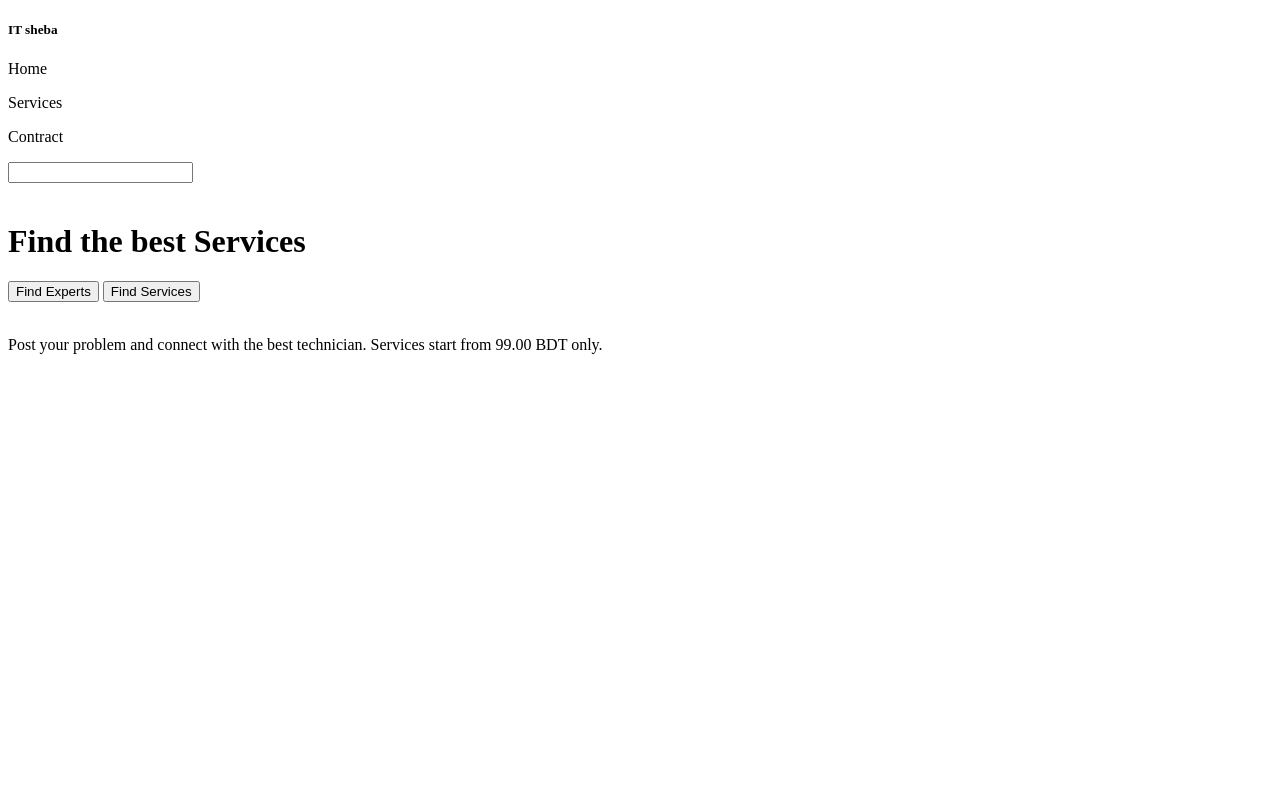
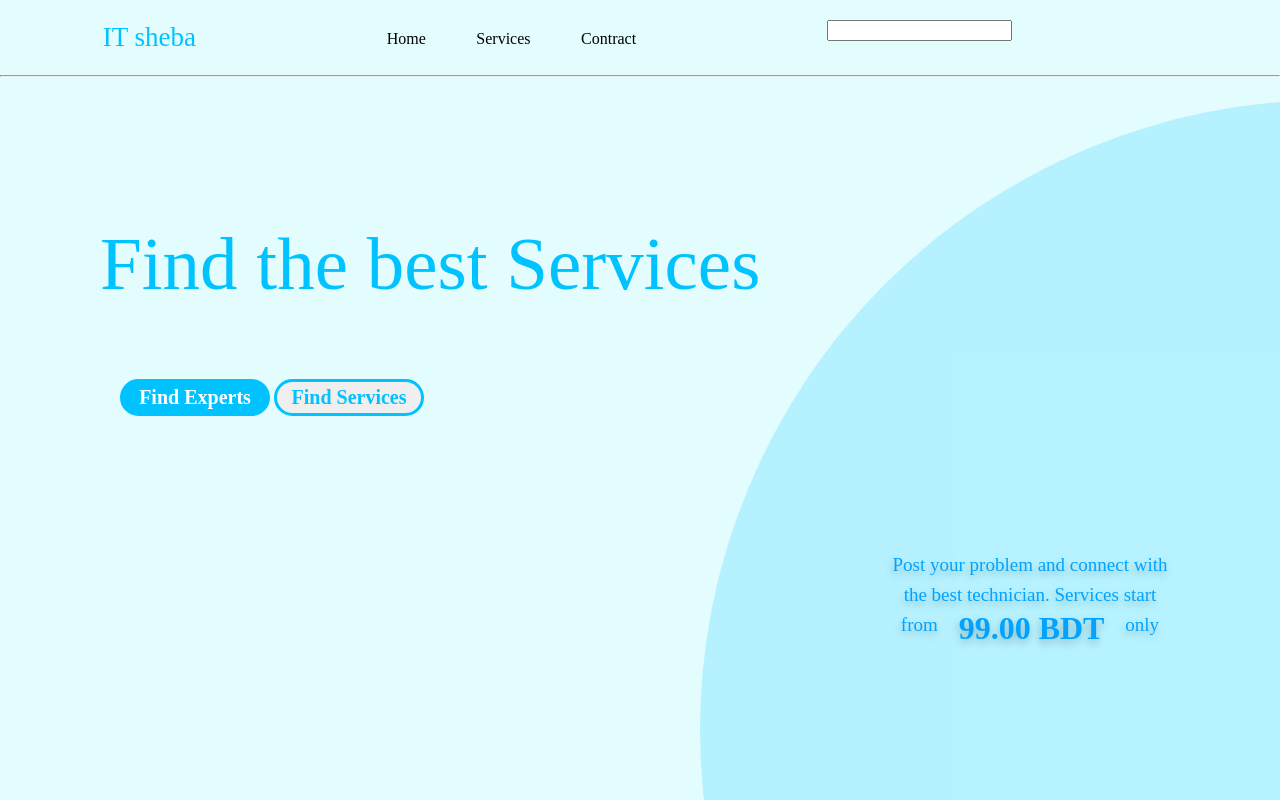
Before and after one commit to SamirulAlam/IT-Sheba, a plain HTML site: page index.html in a window 1280 px wide. Drawn offline with Linux system fonts and the light colour scheme.

Commit message:
almost done

```diff
--- a/index.html
+++ b/index.html
@@ -8,6 +8,7 @@
     <link rel="stylesheet" href="./style.css">
 </head>
 <body>
+    <div class="home__container">
         <div class="section__header">
             <div class="icon__container">
                 <h5>IT sheba</h5>
@@ -26,7 +27,9 @@
                 <img src="" alt="">
             </div>
         </div>
+        <hr>
         <div class="section__main">
+            <div class="main__left">
                 <div class="title__container">
                     <h1>Find the best Services</h1>
                 </div>
@@ -37,6 +40,7 @@
                     <button>
                         Find Services
                     </button>
+                </div>
             </div>
             <div class="section__ellipse">
                 <div class="image__container">
@@ -49,12 +53,17 @@
                     <img src="" alt="">
                 </div>
                 <div class="paragraph__container">
-                <p>Post your problem and connect with the best technician. Services start from 99.00 BDT only.</p>
+                    <p>Post your problem and connect with the best technician. Services start</p>
+                    <div class="paragraph__container--lastLine">
+                        <p>from </p><h1>99.00 BDT</h1> <p>only</p>
+                    </div>
+
                 </div>
                 <div class="social__container">
                     <img src="" alt="">
                 </div>
             </div>
         </div>
+    </div>
 </body>
 </html>
--- a/style.css
+++ b/style.css
@@ -0,0 +1,139 @@
+*{
+    margin: 0;
+}
+.home__container{
+    height:100vh;
+    background-color: #E3FDFF;
+}
+
+.section__header{
+    display: flex;
+    justify-content: space-around;
+    padding: 20px;
+}
+
+.section__header h5{
+    font-family: 'Montez';
+    font-style: normal;
+    font-weight: 400;
+    font-size: 27px;
+    line-height: 35px;
+
+color: #00C2FF;
+}
+
+.menu__container{
+    padding-top: 10px;
+    width:300px;
+    display: flex;
+    justify-content: space-around;
+}
+
+.section__main{
+    height: 80vh;
+    width:100vw;
+    display: flex;
+    align-items: center;
+}
+
+.main__left{
+    padding: 80px;
+    margin:40px
+}
+
+
+.title__container h1{
+    position: fixed;
+    left: 100px;
+    top: 200px;
+
+    font-family: 'MonteCarlo';
+    font-style: normal;
+    font-weight: 400;
+    font-size: 75px;
+    line-height: 128px;
+/* identical to box height */
+
+
+    color: #00C2FF;
+}
+
+.button__container >button:first-child {
+    width: 150px;
+height: 37px;
+border: 3px solid #00C2FF;
+background: #00C2FF;
+border-radius: 36px;
+
+font-family: 'Monda';
+font-style: normal;
+font-weight: 700;
+font-size: 20px;
+/* identical to box height */
+
+
+color: #FFFFFF;
+
+}
+
+.button__container >button:last-child{
+    box-sizing: border-box;
+
+width: 150px;
+height: 37px;
+
+border: 3px solid #00C2FF;
+border-radius: 36px;
+
+font-family: 'Monda';
+font-style: normal;
+font-weight: 700;
+font-size: 20px;
+/* identical to box height */
+
+
+color: #00C2FF;
+}
+
+.section__ellipse{
+    position: fixed;
+    height:1260px;
+    width: 1260px;
+    background-color: #00C2FF33;
+    border-radius:50%;
+    left: 700px;
+    top:100px;
+}
+
+.paragraph__container{
+    height: 200px;
+    width: 300px;
+    position: fixed;
+    bottom: 50px;
+    right: 100px;
+}
+
+.paragraph__container--lastLine{
+    display: flex;
+    justify-content: space-evenly
+}
+
+.paragraph__container--lastLine h1{
+    font-family: 'Mina';
+    font-style: normal;
+    color: #00A3FF;
+    text-shadow: -1px 4px 8px rgba(0, 0, 0, 0.25);
+}
+
+.paragraph__container p{
+    font-family: 'Mina';
+    font-style: normal;
+    font-weight: 400;
+    font-size: 19px;
+    line-height: 30px;
+    text-align: center;
+
+    color: #00A3FF;
+
+    text-shadow: -1px 4px 8px rgba(0, 0, 0, 0.25);
+}
```
Lines whose indentation alone changed are shown as unchanged.
